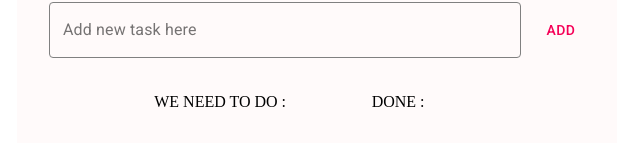
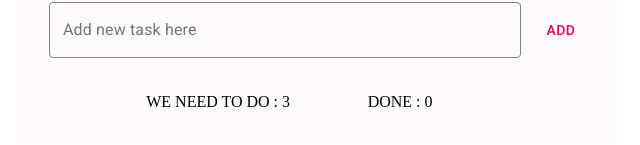
Before and after one commit to Natalina27/Todo_Udemy_UB, a React (Create React App) app: page / in a window 1280 px wide. Shown: the part 363-508 px from the top of the page, without its empty margins (323-963 px from the left). Built offline with nearby package versions, Linux system fonts and the light colour scheme.

Commit message:
data editing

```diff
--- a/src/components/App/App.jsx
+++ b/src/components/App/App.jsx
@@ -9,77 +9,121 @@ import styles from './App.module.css';
 
 
 class App extends React.Component {
+    idItem = 0;
+
     state = {
       items: [
-        {
-          label: 'Drink 2 glasses of water',
-          isDone: false,
-          isImportant: false,
-          textColor: 'black',
-          fontWeight: 400,
-          id: 1
-        },
-        {
-          label: 'Have a breakfast',
-          isDone: false,
-          isImportant: false,
-          textColor: 'black',
-          fontWeight: 400,
-          id: 2
-        },
-        {
-          label: 'Drink coffee',
-          isDone: false,
-          isImportant: false,
-          textColor: 'black',
-          fontWeight: 400,
-          id: 3
-        }
-      ],
-      count: 3
+        this.createTodoItem('Drink 2 glasses of water'),
+        this.createTodoItem('Have a breakfast'),
+        this.createTodoItem('Drink coffee')
+      ]
     };
+
+    createTodoItem(label) {
+      let newItem = {
+        label,
+        isDone: false,
+        isImportant: false,
+        textColor: 'black',
+        fontWeight: 400,
+        id: this.idItem += 1
+      };
+      return newItem;
+    }
 
     onClickDelete = (id) => {
       this.setState(({ items }) => {
         const itemIndex = items.findIndex((el) => el.id === id);
-        const newItems = [...items.slice(0, itemIndex), ...items.slice(itemIndex + 1)];
+        const newArray = [
+          ...items.slice(0, itemIndex),
+          ...items.slice(itemIndex + 1)
+        ];
 
-        return { items: newItems };
+        return { items: newArray };
       });
+
+      // another way:
+      // const newItemList = this.state.items.filter(
+      //   item => item.id !== id
+      // );
+      // this.setState({ items: newItemList });
     };
 
     onClickAdd = (text) => {
-      const newItem = {
-        label: text,
-        important: false,
-        isDone: false,
-        id: this.state.count + 1
-      };
+      const newItem = this.createTodoItem(text);
 
-      this.setState(({ items, count }) => {
+      this.setState(({ items }) => {
         const newArray = [
           ...items,
           newItem
         ];
 
-        return { items: newArray, count: count + 1 };
+        return { items: newArray };
       });
     };
 
+    toggleProperty(arr, id, stateItem, isImportant = false, fontWeight = 400) {
+      const itemIndex = arr.findIndex((el) => el.id === id);
+      const oldItem = arr[itemIndex];
+      const newItem = {
+        ...oldItem,
+        [stateItem]: !oldItem[stateItem],
+        isImportant,
+        fontWeight
+      };
+      return [
+        ...arr.slice(0, itemIndex),
+        newItem,
+        ...arr.slice(itemIndex + 1)
+      ];
+    }
+
     onClickDone = (id) => {
-      const newItemList = this.state.items.map(item => {
-        const newItem = { ...item };
-        if (item.id === id) {
-          newItem.isDone = !item.isDone;
-          newItem.isImportant = false;
-          newItem.fontWeight = 400;
-        }
-        return newItem;
+      this.setState(({ items }) => {
+        return {
+          items: this.toggleProperty(items, id, 'isDone')
+        };
       });
-      this.setState({ items: newItemList });
+      // this.setState(({ items }) =>{
+      //   const itemIndex = items.findIndex((el) => el.id === id);
+      //   const oldItem = items[itemIndex];
+      //   const newItem = {
+      //     ...oldItem,
+      //     isDone: !oldItem.isDone,
+      //     isImportant: false,
+      //     fontWeight: 400
+      //   };
+      //   const newArray = [
+      //     ...items.slice(0, itemIndex),
+      //     newItem,
+      //     ...items.slice(itemIndex + 1)
+      //   ];
+      //   return {
+      //     items: newArray
+      //   };
+      // });
+      // another way:
+      // const newItemList = this.state.items.map(item => {
+      //   const newItem = { ...item };
+      //   if (item.id === id) {
+      //     newItem.isDone = !item.isDone;
+      //     newItem.isImportant = false;
+      //     newItem.fontWeight = 400;
+      //   }
+      //   return newItem;
+      // });
+      // this.setState({ items: newItemList });
     };
 
     onClickImportant = (id) => {
+      // this.setState(({ items }) => {
+      //   const itemIndex = items.findIndex((el) => el.id === id);
+      //   if (!items[itemIndex].isDone) {
+      //     return {
+      //       items: this.toggleProperty( items, id, 'isImportant')
+      //     };
+      //   }
+      // });
       const newItemList = this.state.items.map(item => {
         const newItem = { ...item };
         const newFontWeight = item.fontWeight === 400 ? 600 : 400;
@@ -97,17 +141,20 @@ class App extends React.Component {
     };
 
     render() {
+      const { items } = this.state;
+      const doneCount = items.filter((el) => el.isDone).length;
+      const todoCount = items.length - doneCount;
       return (
             <Container maxWidth="sm" className={styles.container}>
                 < SearchItem/>
                 < ItemList
-                    items={this.state.items}
+                    items={items}
                     onClickDelete={this.onClickDelete}
                     onClickDone={this.onClickDone}
                     onClickImportant={this.onClickImportant}
                 />
                 < InputItem onClickAdd={this.onClickAdd}/>
-                < Footer/>
+                < Footer toDo={todoCount} done={doneCount}/>
             </Container>
       );
     }
```
